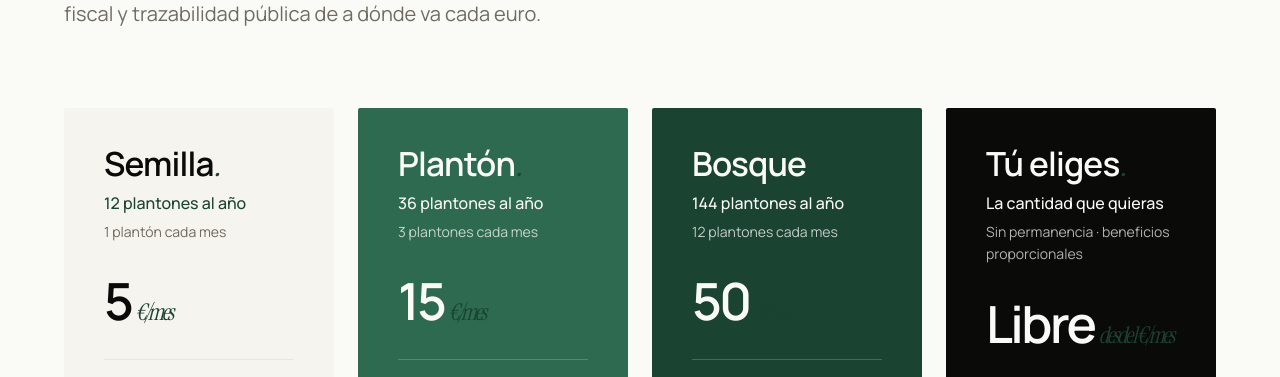
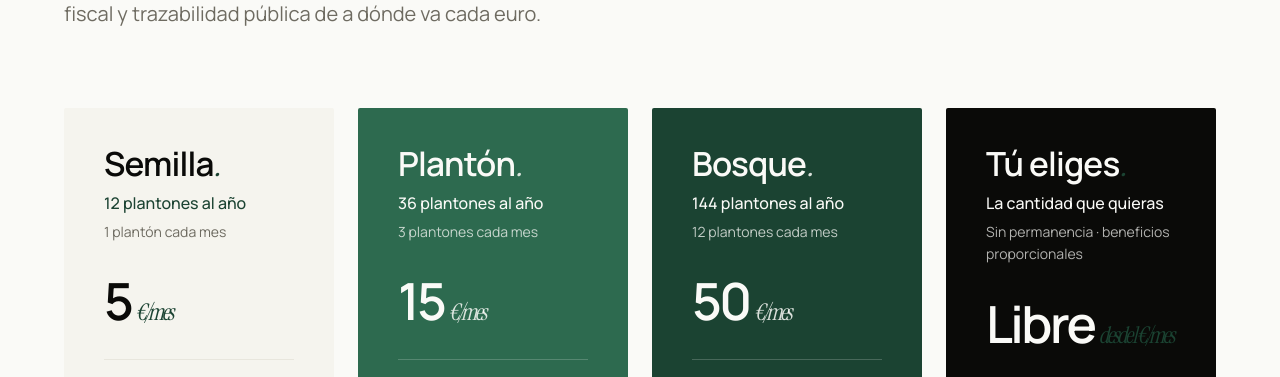
Before and after one commit to Ecoreforest/web, a Next.js app: page /colabora in a window 1280 px wide. Shown: the part 5013-5390 px from the top of the page. Built offline with nearby package versions, Linux system fonts and the light colour scheme.

Commit message:
Add files via upload
10.3

```diff
--- a/app/components/home/HomeSuscripcion.tsx
+++ b/app/components/home/HomeSuscripcion.tsx
@@ -7,21 +7,15 @@ import SectionEyebrow from '../SectionEyebrow';
 /**
  * Sección de suscripción mensual con 4 tiers.
  *
- * Paso 10 / 10.1 / 10.2 — cambios acumulados:
- * - Cifras ajustadas a los beneficios reales: 12 / 36 / 144 plantones anuales
- *   (que se traducen en 1 / 3 / 12 al mes)
+ * Paso 10 / 10.1 / 10.2 / 10.3 — cambios acumulados:
+ * - Cifras: 12 / 36 / 144 plantones anuales (1 / 3 / 12 al mes)
  * - Fondos con progresión cromática (ivory → forest.light → forest → ink)
- *   que cuenta visualmente la evolución de semilla a bosque
- * - Eliminadas las etiquetas "Tier 0X" que no aportaban información
- * - Eliminado el disclaimer "Cifras orientativas..." de la parte inferior
- * - Añadido id="suscripcion" a la <section> para que los botones/enlaces
- *   con href="#suscripcion" (como el "Suscribirme" del bloque
- *   ColaboraFormas) hagan scroll suave hasta aquí
- *
- * El componente se importa desde el home (app/page.tsx) y también desde
- * /colabora (app/colabora/page.tsx). Los botones llevan a /contacto?tier=XXX
- * de momento. Cuando Stripe esté conectado, sustituir los hrefs por la URL
- * del checkout correspondiente.
+ * - Sin etiquetas "Tier 0X"
+ * - Sin disclaimer "Cifras orientativas..."
+ * - id="suscripcion" para el ancla desde ColaboraFormas
+ * - Paso 10.3: `acentoColor` por tema para el "." y el "€/mes", porque
+ *   text-forest hardcoded era invisible sobre bg-forest (Bosque) y de
+ *   bajo contraste sobre bg-forest.light (Plantón)
  */
 
 type Tier = {
@@ -113,7 +107,6 @@ const temas: Record<
   {
     bg: string;
     tituloColor: string;
-    subtituloColor: string;
     hookColor: string;
     ritmoColor: string;
     dividerColor: string;
@@ -121,14 +114,13 @@ const temas: Record<
     dotColor: string;
     botonBg: string;
     botonHover: string;
-    eyebrowColor: string;
     precioColor: string;
+    acentoColor: string; // Nuevo — para "." y "€/mes"
   }
 > = {
   ivory: {
     bg: 'bg-ivory',
     tituloColor: 'text-ink',
-    subtituloColor: 'text-smoke',
     hookColor: 'text-forest',
     ritmoColor: 'text-smoke',
     dividerColor: 'border-ash',
@@ -136,13 +128,12 @@ const temas: Record<
     dotColor: 'bg-forest',
     botonBg: 'bg-ink text-bone',
     botonHover: 'hover:bg-ink/90',
-    eyebrowColor: 'text-forest',
     precioColor: 'text-ink',
+    acentoColor: 'text-forest', // Verde oscuro sobre crema = buen contraste
   },
   'verde-claro': {
     bg: 'bg-[#2D6A4F]',
     tituloColor: 'text-bone',
-    subtituloColor: 'text-bone/70',
     hookColor: 'text-bone',
     ritmoColor: 'text-bone/75',
     dividerColor: 'border-bone/20',
@@ -150,13 +141,12 @@ const temas: Record<
     dotColor: 'bg-bone',
     botonBg: 'bg-bone text-ink',
     botonHover: 'hover:bg-bone/90',
-    eyebrowColor: 'text-bone/70',
     precioColor: 'text-bone',
+    acentoColor: 'text-bone/85', // Blanco cálido sobre verde medio = visible
   },
   'verde-oscuro': {
     bg: 'bg-forest',
     tituloColor: 'text-bone',
-    subtituloColor: 'text-bone/70',
     hookColor: 'text-bone',
     ritmoColor: 'text-bone/75',
     dividerColor: 'border-bone/20',
@@ -164,13 +154,12 @@ const temas: Record<
     dotColor: 'bg-bone',
     botonBg: 'bg-bone text-ink',
     botonHover: 'hover:bg-bone/90',
-    eyebrowColor: 'text-bone/70',
     precioColor: 'text-bone',
+    acentoColor: 'text-bone/85', // Blanco cálido sobre verde oscuro = visible
   },
   oscuro: {
     bg: 'bg-ink',
     tituloColor: 'text-bone',
-    subtituloColor: 'text-bone/65',
     hookColor: 'text-bone',
     ritmoColor: 'text-bone/70',
     dividerColor: 'border-bone/15',
@@ -178,8 +167,8 @@ const temas: Record<
     dotColor: 'bg-forest',
     botonBg: 'bg-bone text-ink',
     botonHover: 'hover:bg-bone/90',
-    eyebrowColor: 'text-forest',
     precioColor: 'text-bone',
+    acentoColor: 'text-forest', // Verde sobre negro = buen contraste
   },
 };
 
@@ -234,7 +223,7 @@ export default function HomeSuscripcion() {
                     style={{ fontSize: 'clamp(1.75rem, 2.6vw, 2.25rem)' }}
                   >
                     {tier.nombre}
-                    <span className="italic-display font-normal text-forest">.</span>
+                    <span className={`italic-display font-normal ${t.acentoColor}`}>.</span>
                   </h3>
                   <p className={`text-base font-medium leading-tight ${t.hookColor}`}>
                     {tier.hook}
@@ -251,7 +240,7 @@ export default function HomeSuscripcion() {
                   >
                     {tier.precio}
                     <span
-                      className="italic-display font-normal text-forest ml-1"
+                      className={`italic-display font-normal ml-1 ${t.acentoColor}`}
                       style={{ fontSize: '0.45em' }}
                     >
                       {tier.periodo}
```
